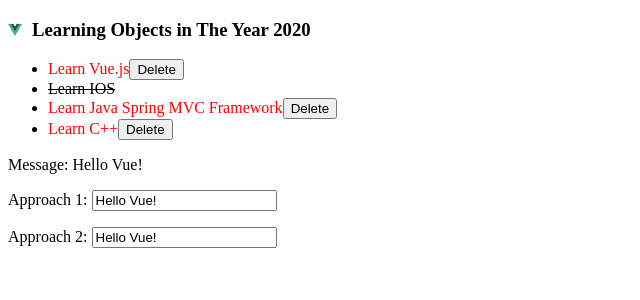
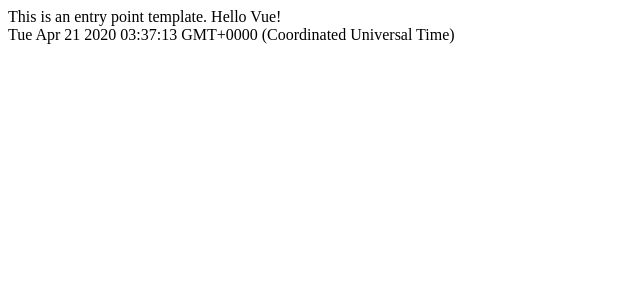
Before and after one commit to tjcchen/vue-practice, a Vue app in the folder vue-demo/: page / in a window 1280 px wide. Shown: the top 300 px of the page, without its empty margins (0-640 px from the left). Built offline with nearby package versions, Linux system fonts and the light colour scheme.

Commit message:
Add corrent entry point file to clock functionality

```diff
--- a/vue-demo/src/main.js
+++ b/vue-demo/src/main.js
@@ -1,8 +1,10 @@
 import Vue from 'vue'
-import App from './App.vue'
+// import App from './App.vue'
+import Index from './views/index.vue'
 
 Vue.config.productionTip = false
 
 new Vue({
-  render: h => h(App),
+  // render: h => h(App),
+  render: h => h(Index)
 }).$mount('#app')
--- a/vue-demo/src/views/clock.vue
+++ b/vue-demo/src/views/clock.vue
@@ -1,18 +1,16 @@
 <template>
   <div>
-    {{ log('render') }}
     {{ now }}
-    <button @click="start = !start">{{ start ? 'stop' : 'start' }}</button>
   </div>
 </template>
 
 <script>
-import moment from 'moment';
+// import moment from 'moment';
 export default {
   data: function() {
-
+    return {
+      now: new Date()
+    };
   }
-
-
 };
 </script>
--- /dev/null
+++ b/vue-demo/src/views/index.vue
@@ -0,0 +1,20 @@
+<template>
+  <div id="app">
+    This is an entry point template. {{ name }}
+    <clock></clock>
+  </div>
+</template>
+
+<script>
+import Clock from './clock.vue';
+export default {
+  components: {
+    Clock
+  },
+  data: function() {
+    return {
+      name: 'Hello Vue!'
+    }
+  }
+}
+</script>
```
